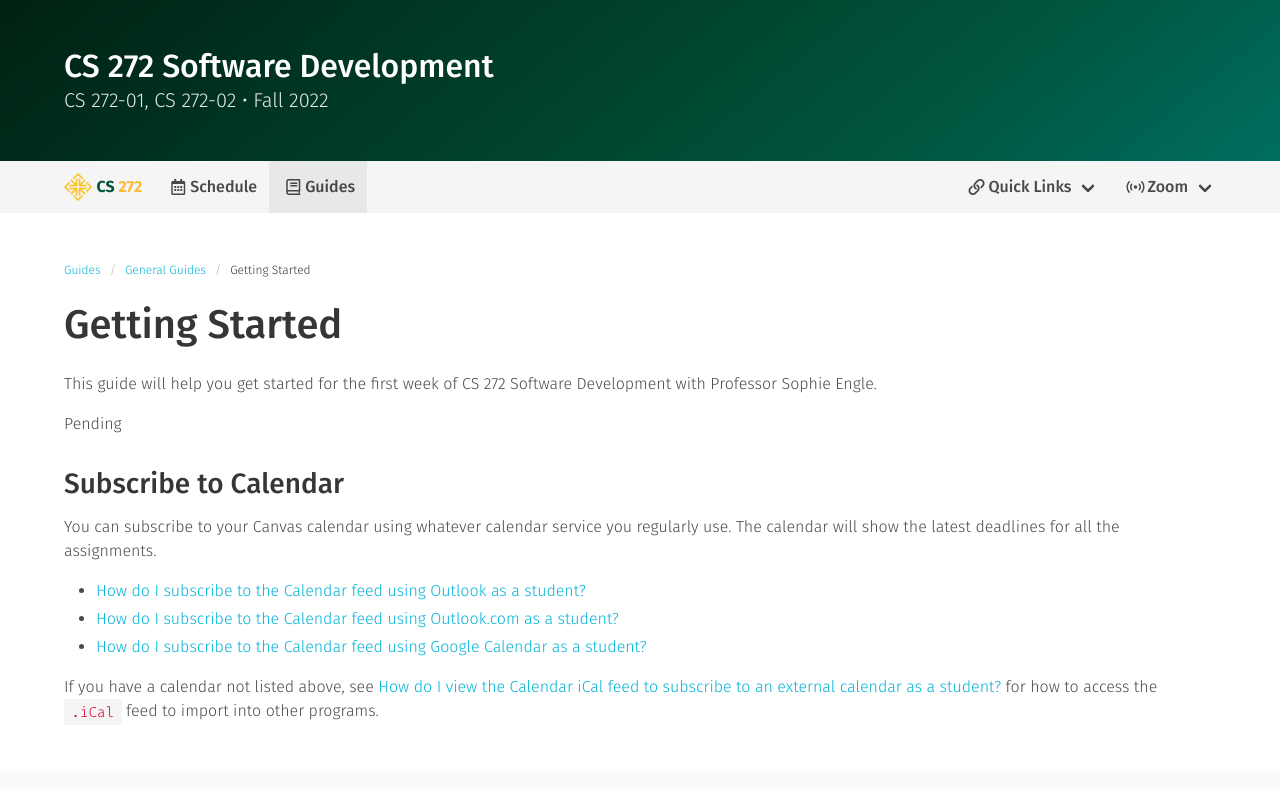
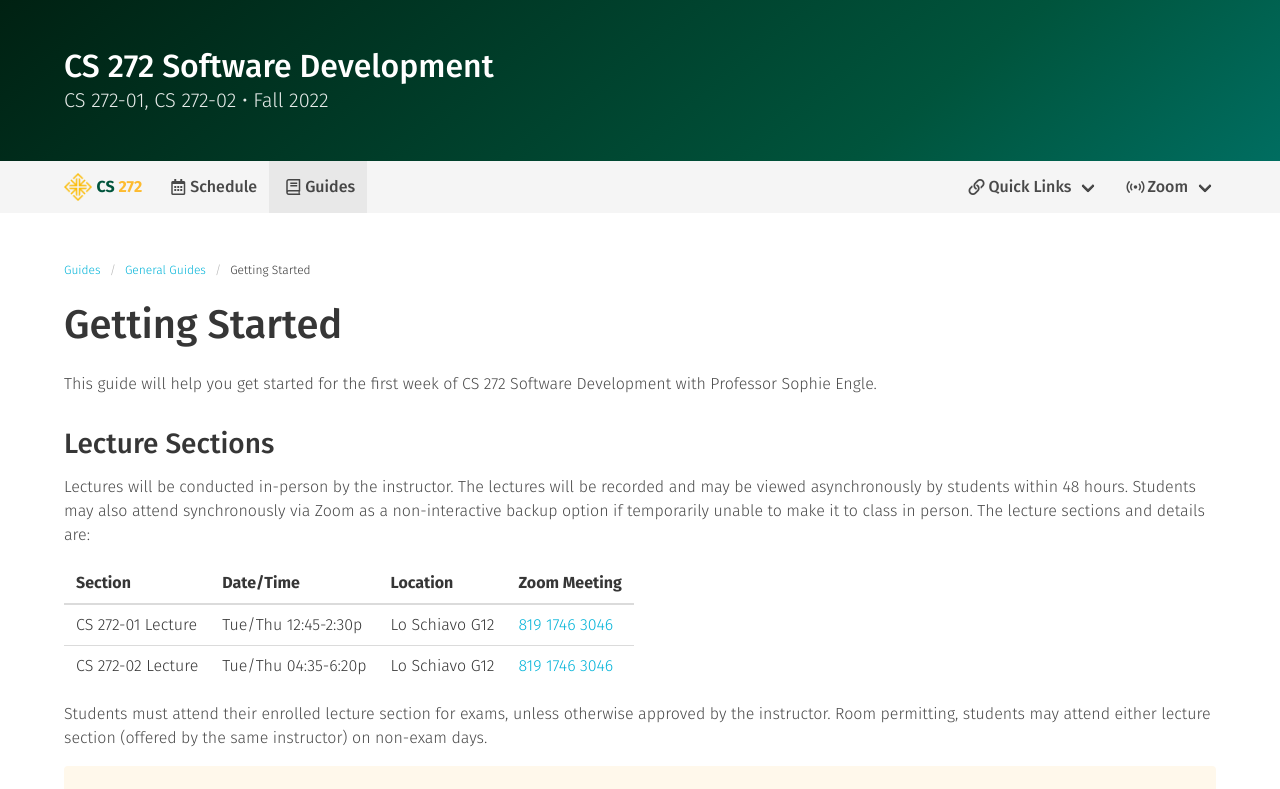
Before and after one commit to usf-cs272-fall2022/usf-cs272-fall2022.github.io, a Jekyll site: the page built from _general/getting-started.md, in a window 1280 px wide and 1400 px high. Shown: the top 789 px of the window. Built offline with Jekyll 4.4.1, drawn with Linux system fonts in a browser that asks for light colours; comment, search, counter and statistics services are not loaded; some of the changed text lies outside the part shown.

Commit message:
Updated getting started guide

```diff
--- a/_general/getting-started.md
+++ b/_general/getting-started.md
@@ -8,41 +8,43 @@
 
 ---
 
-Pending
-
-{% comment %}
 ## Lecture Sections
 
-Lectures will be conducted in-person by the instructor. The lectures will be recorded via Zoom, and students may attend remotely via Zoom as a backup option if temporarily unable to make it to class in person. The same Zoom meeting will be used for both lecture sections:
+Lectures will be conducted in-person by the instructor. The lectures will be recorded and may be viewed asynchronously by students within 48 hours. Students may also attend synchronously via Zoom as a non-interactive backup option if temporarily unable to make it to class in person. The lecture sections and details are:
 
-| Section | Date/Time | Zoom Meeting |
+| Section | Date/Time | Location | Zoom Meeting |
 |:--------|:----------|:-------------|
-| CS 272-01 Lecture | Tue/Thu 12:45-2:30p | [{{ site.data.info.streams.lectures.room }}]({{ site.data.info.streams.lectures.link }}) |
-| CS 272-02 Lecture | Tue/Thu 04:35-6:20p | [{{ site.data.info.streams.lectures.room }}]({{ site.data.info.streams.lectures.link }}) |
+| CS 272-01 Lecture | Tue/Thu 12:45-2:30p | Lo Schiavo G12 | [{{ site.data.info.streams.lectures.room }}]({{ site.data.info.streams.lectures.link }}) |
+| CS 272-02 Lecture | Tue/Thu 04:35-6:20p | Lo Schiavo G12 | [{{ site.data.info.streams.lectures.room }}]({{ site.data.info.streams.lectures.link }}) |
 {: class="table is-hoverable" style="width: auto;" }
 
-Students are encouraged to attend lectures in person when possible. However, lectures will be recorded and may be viewed asynchronously by students unable to attend live for any reason. Instructor permission is not required. However, students should expect less engagement and interactivity for remote or asynchronous attendance.
+Students must attend their enrolled lecture section for exams, unless otherwise approved  by the instructor. Room permitting, students may attend either lecture section (offered by the same instructor) on non-exam days.
 
-Students may attend either lecture section remotely via Zoom, unless there is a scheduled exam. Students must get instructor approval to attend a different lecture section in person or take the exam at a different time than scheduled.
+Students must attend a lecture section offered by the same instructor as their lab section.
+{: class="notification is-warning is-light is-small"}
 
 ## Lab Sessions
 
-Labs will be conducted in-person by the instructor during the first several weeks of class. During this time, students may attend lab sessions in-person or remotely via Zoom. The same Zoom meeting will be used for both lab sections:
+Labs will be conducted in-person by the instructor during the first several weeks of class. During this time, students must attend their enrolled section in-person; labs are not always recorded or available via Zoom.
 
-| Section | Date/Time | Zoom Meeting |
+| Section | Date/Time | Location |
 |:--------|:----------|:-------------|
-| CS 272L-01 Lab    | Fri 12:45-2:30p | [{{ site.data.info.streams.labs.room }}]({{ site.data.info.streams.labs.link }}) |
-| CS 272L-02 Lab    | Fri 3:30-4:35p | [{{ site.data.info.streams.labs.room }}]({{ site.data.info.streams.labs.link }}) |
+| CS 272L-01 Lab    | Fri 12:45-1:50p | Lo Schiavo G12 |
+| CS 272L-02 Lab    | Fri 2:00-3:05p | Lo Schiavo G12 |
 {: class="table is-hoverable" style="width: auto;" }
 
-Students are strongly encouraged to attend labs synchronously. Since much of lab time will be spent in breakout rooms, labs will not be regularly recorded. Students should attend their enrolled lab session until code reviews begin.
+After several weeks, the lab sessions transition to one-on-one code reviews with the instructor and optional help sessions led by the teacher assistants. Students may attend either lab section (or both) at that time.
 
-Once code reviews with instructor begin, labs will convert to remote-only teacher assistant office hours. Students may attend either or both lab sections at that time.
+Students must enroll in and attend a lab section taught by the same instructor as their lecture section.
+{: class="notification is-warning is-light is-small"}
 
 ## Office Hours
 
-Office hours are first-come first-serve. Office hours will be held primarily remotely via Zoom, using the [same Zoom meeting]({{ site.data.info.streams.lectures.link }}) as lectures and labs. See the pinned "Weekly Schedule" post on [Piazza]({{ site.data.info.links.forums.link }}) for details.
-{% endcomment %}
+Office hours are first-come first-serve.
+
+The instructor's office hours will be held in person in Harney 412B, or via Zoom by request. The teacher assistant's office hours will be held in person in Harney 413 or 415, or via Zoom by request.
+
+Requests for Zoom availability must be posted on [Piazza]({{ site.data.info.links.forums.link }}) in advance. See the pinned "Weekly Schedule" post on [Piazza]({{ site.data.info.links.forums.link }}) for details.
 
 ## Subscribe to Calendar
 
```
Also changed, not shown: index.md (+2 -1 lines).
